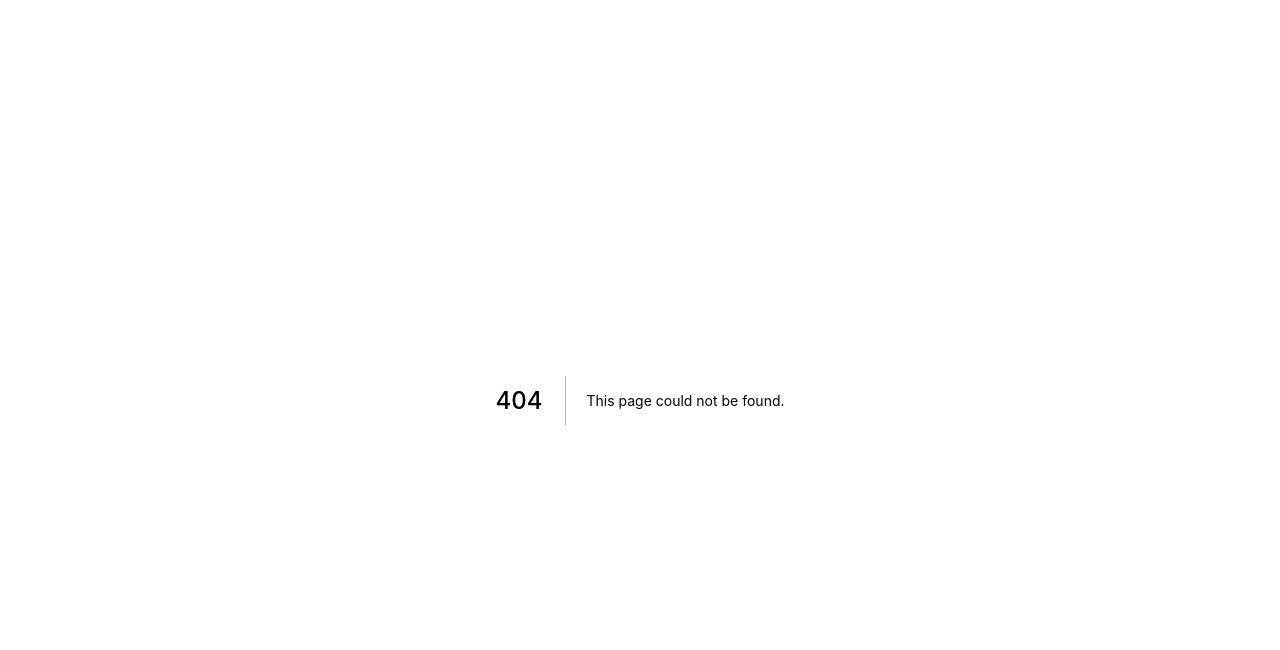
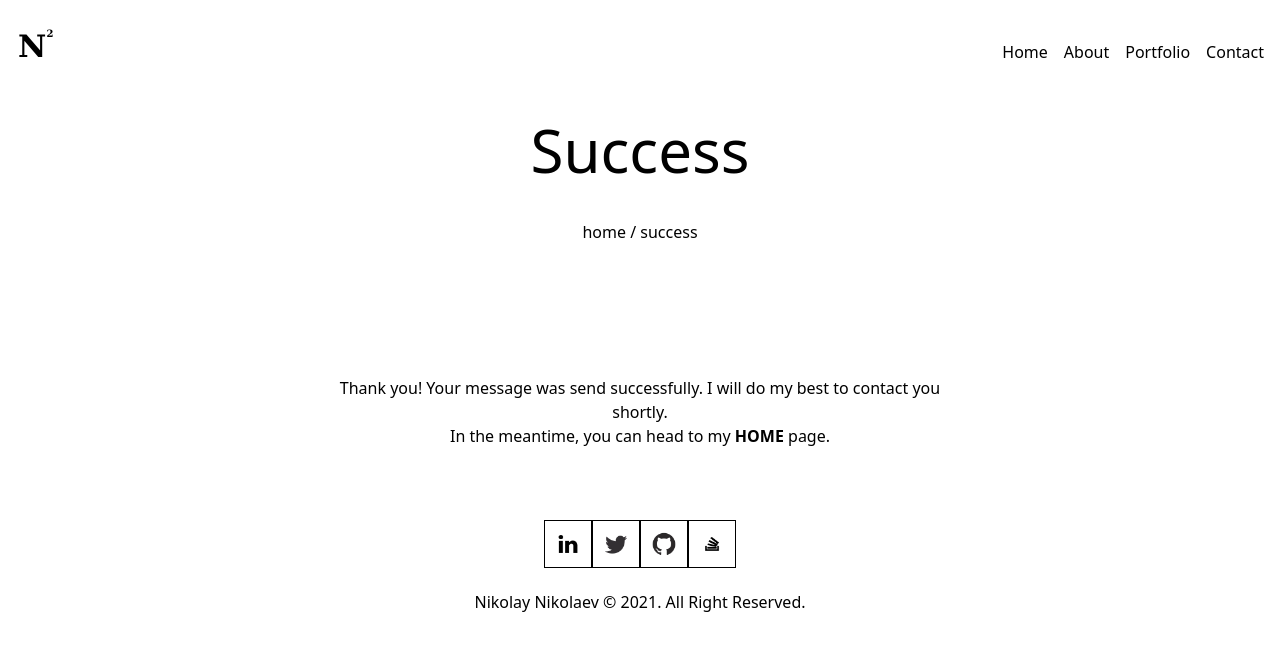
Before and after one commit to nnikolaev12/n2, a Next.js app: page /success in a window 1280 px wide. Before the commit this address had no page. Shown: the top 650 px of the page. Built offline with nearby package versions, Linux system fonts and the light colour scheme.

Commit message:
form fix; added success page

```diff
--- a/components/header.js
+++ b/components/header.js
@@ -14,7 +14,7 @@ function HomeSubtitle()
 function Breadcrumbs( props )
 {
     let name = props.loc.substr( "1" );
-    console.log( name )
+
     return (
         <div className="mt-10">
             <span><Link href="/">home </Link></span>
--- a/pages/blog/index.js
+++ b/pages/blog/index.js
@@ -6,7 +6,7 @@ function Blog() {
   return (
     <div>
       <Head>
-        <title>Nikolay Nikolaev</title>
+        <title>Blog</title>
         <link rel="icon" href="/favicon.ico" />
       </Head>
       <Header h1="Blog" loc="/blog" />
--- a/pages/index.js
+++ b/pages/index.js
@@ -13,7 +13,7 @@ function Home( { data } )
     return (
         <div>
             <Head>
-                <title>N2</title>
+                <title>Nikolay Nikolaev</title>
                 <link rel="icon" href="/favicon.ico" />
             </Head>
             <Header h1="NIKOLAY NIKOLAEV" loc="/" />
@@ -72,7 +72,7 @@ function Home( { data } )
                 <div id="contact" className="w-full lg:w-1/2 mx-auto my-6">
                     <h2 className="text-4xl py-6 text-center"><span className="border-b border-black p-2">Contact Me</span></h2>
                     <div className="form">
-                        <form name="contact" method="POST" data-netlify="true">
+                        <form name="contact" method="POST" data-netlify="true" action="/success">
                         <div className="flex flex-row">
                             <div className="w-full pr-2">
                                 <label htmlFor="contactName">Your Name</label>
@@ -87,6 +87,7 @@ function Home( { data } )
                             <label htmlFor="contactMessage">Your Message</label>
                             <textarea name="message" id="contactMessage" rows="7" placeholder="Your Message"></textarea>
                         </div>
+                        <input type="hidden" name="form-name" value="contact" />
                         <button type="submit" className="inline-block px-4 py-2 border-black border hover:bg-black hover:text-white">SEND</button>
                         </form>
                     </div>
--- /dev/null
+++ b/pages/success.js
@@ -0,0 +1,26 @@
+import Head from 'next/head'
+import Link from 'next/link'
+import Header from '../components/header'
+import Footer from '../components/footer'
+
+function Success()
+{
+    return (
+        <div>
+            <Head>
+                <title>Form Submitted successfully</title>
+                <link rel="icon" href="/favicon.ico" />
+            </Head>
+            <Header h1="Success" loc="/success" />
+            <main className="py-2 px-4">
+                <div className="w-full lg:w-1/2 mx-auto my-6 text-center">
+                    <p>Thank you! Your message was send successfully. I will do my best to contact you shortly.</p>
+                    <p>In the meantime, you can head to my <Link href="/"><strong>HOME</strong></Link> page.</p>
+                </div>
+            </main>
+            <Footer />
+        </div>
+    )
+}
+
+export default Success
```
